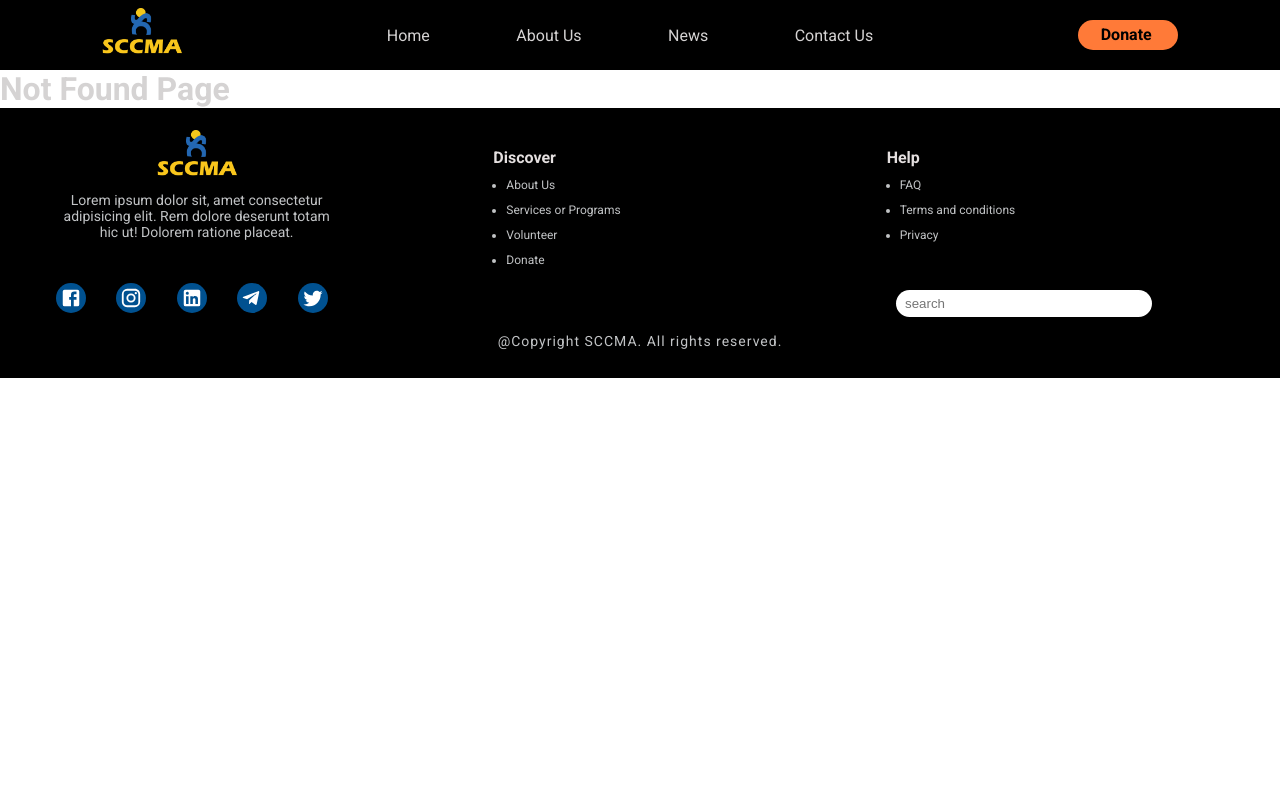
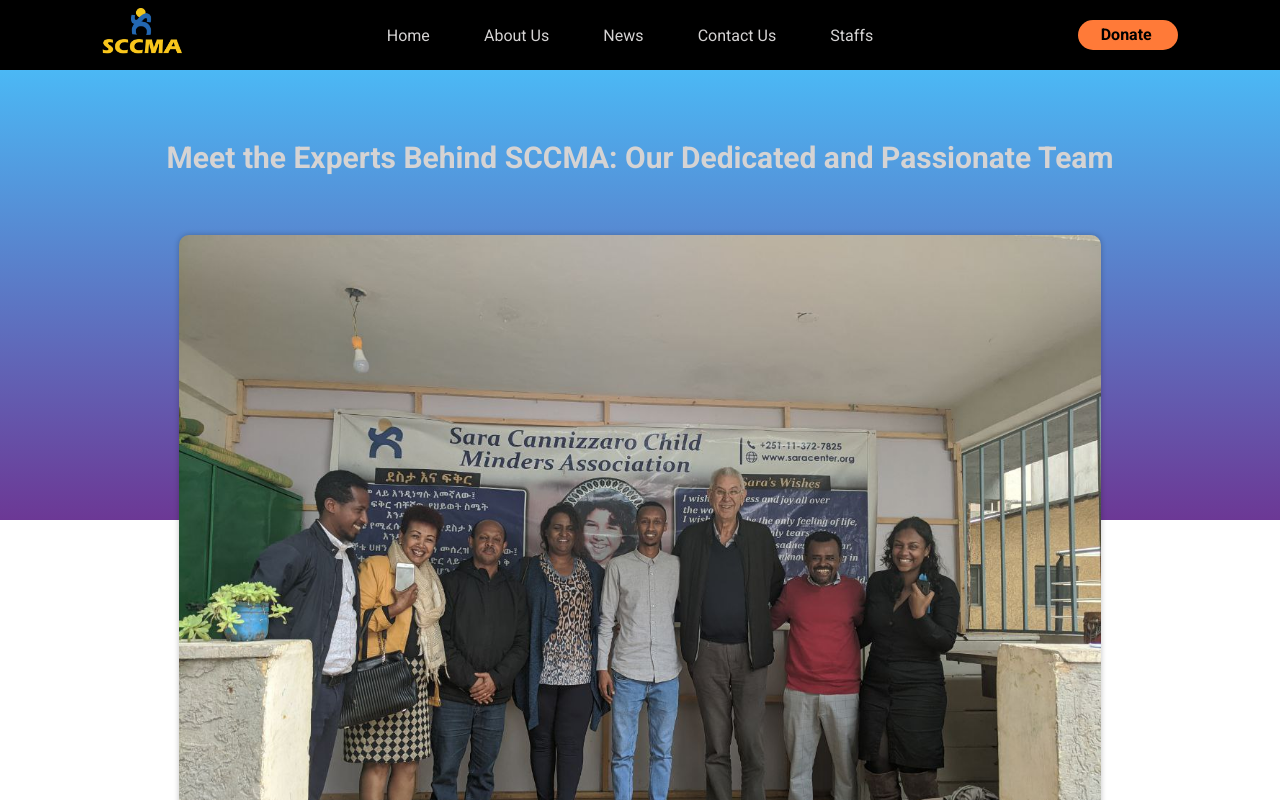
Before and after one commit to yonasman/SCCMA_Website, a React (Vite) app in the folder CLIENT/sccma/: page /staffs in a window 1280 px wide. Shown: the top 800 px of the page. Built offline with nearby package versions, Linux system fonts and the light colour scheme.

Commit message:
Finish staff header component

```diff
--- a/CLIENT/sccma/Markup/Components/DonationForm/donationForm.module.css
+++ b/CLIENT/sccma/Markup/Components/DonationForm/donationForm.module.css
@@ -22,7 +22,7 @@
     width: 233px;
     height: 28px;
     border: 1px solid #b7b6b6;
-    box-shadow: 0 0 5px 0px #0000002e;
+    box-shadow: 0 0 5px 0px #0000000f;
 }
 .userInfo_wrapper input:focus, .address_wrapper input:focus {
     outline: 1px solid #ff7f1d;
--- a/CLIENT/sccma/Markup/Components/Header/Header.jsx
+++ b/CLIENT/sccma/Markup/Components/Header/Header.jsx
@@ -59,6 +59,7 @@
                     <Link to='/about'><li>About Us</li></Link>
                     <Link to='/news'><li>News</li></Link>
                     <Link to='/contact'><li>Contact Us</li></Link>
+                    <Link to='/staffs'>Staffs</Link>
                 </ul>
             </div>
             <Link  className={styles.nav_btn} to='/donate'>Donate</Link>
--- /dev/null
+++ b/CLIENT/sccma/Markup/Components/Staffs/Staffs.jsx
@@ -0,0 +1,17 @@
+import styles from './staffs.module.css'
+import staffImage from '../../../src/assets/images/event1.jpg'
+
+function Staff() {
+  return (
+    <>
+        <div className={styles.staff_container}>
+                <h2>Meet the Experts Behind SCCMA: Our Dedicated and Passionate Team</h2>
+                <div className={styles.staff_image_container}>
+                    <img src={staffImage} alt="sccma staff images" />
+                </div>
+        </div>
+    </>
+  )
+}
+
+export default Staff
--- /dev/null
+++ b/CLIENT/sccma/Markup/Components/Staffs/staffs.module.css
@@ -0,0 +1,41 @@
+.staff_container {
+    height: 270px;
+    background: linear-gradient(to bottom, #4BB8F5,#6C3895);
+    margin-bottom: 400px;
+}
+.staff_image_container {
+    width: 100%;
+}
+.staff_container h2 {
+    padding-top: 70px;
+    text-align: center;
+    font-size: 20px;
+}
+.staff_image_container img {
+    width: 80%;
+    display: block;
+    margin: 0 auto;
+    margin-top: 30px;
+    box-shadow: 0 0 5px 1px #0000002d;
+    border-radius: 10px;
+}
+@media (min-width:768px) {
+    .staff_container {
+        height: 450px;
+
+    }
+    .staff_image_container {
+        height: 400px;
+        /* overflow: hidden; */
+        margin: 0 auto;
+        margin-top: 10px;
+        width: 90%;
+    }
+    .staff_image_container img {
+      object-fit: contain;
+    }
+    .staff_container h2 {
+        font-size: 30px;
+        padding-bottom: 30px;
+    }
+}
--- a/CLIENT/sccma/Markup/Components/Testimonial/testimonial.module.css
+++ b/CLIENT/sccma/Markup/Components/Testimonial/testimonial.module.css
@@ -5,10 +5,12 @@
     margin-bottom: 30px;
     margin-top: 100px;
     box-shadow: 0 0 5px 0.9px #0000004d;
+    color: #000;
 }
 .testimonial_container h2 {
     padding-top: 24px;
     font-size: 26px;
+    color: #fff;
 }
 .testimonial_profile_wrapper {
     margin: 10px auto;
@@ -16,14 +18,15 @@
 .testimonial_profile_wrapper div {
     height: 320px;
     width: 210px;
-    box-shadow: 0 0 5px 1px #00000045;
+    box-shadow: 0 0 5px 1px #fffefe76;
     margin: 25px auto;
-    background-color: #000000;
-    /* border-radius: 10px; */
+    background-color: #ECECEC;
 }
 .testimonial_profile_wrapper p {
     text-align: start;
-    padding-left: 3px;
+    text-align: center;
+    font-size: 15px;
+    padding-top: 8px;
 }
 .testimonial_profile_wrapper div img {
     width: 100%;
--- /dev/null
+++ b/CLIENT/sccma/Markup/Pages/Staff.jsx
@@ -0,0 +1,10 @@
+import Staffs from '../Components/Staffs/Staffs'
+function Staff() {
+  return (
+    <>
+        <Staffs/>
+    </>
+  )
+}
+
+export default Staff
--- a/CLIENT/sccma/src/App.jsx
+++ b/CLIENT/sccma/src/App.jsx
@@ -7,6 +7,7 @@
 import './App.css'
 import SharedLayout from '../Markup/Components/SharedLayout/SharedLayout';
 import Donate from '../Markup/Pages/Donate';
+import Staff from '../Markup/Pages/Staff'
 
 function App() {
 
@@ -20,6 +21,7 @@
             <Route path='/about' element={<About/>}/>
             <Route path='/contact' element={<Contact/>}/>
             <Route path='/donate' element={<Donate/>}/>
+            <Route path='/staffs' element={<Staff/>}/>
             <Route path='*' element={<NotFound/>}/>
         </Route>
       </Routes>
```
